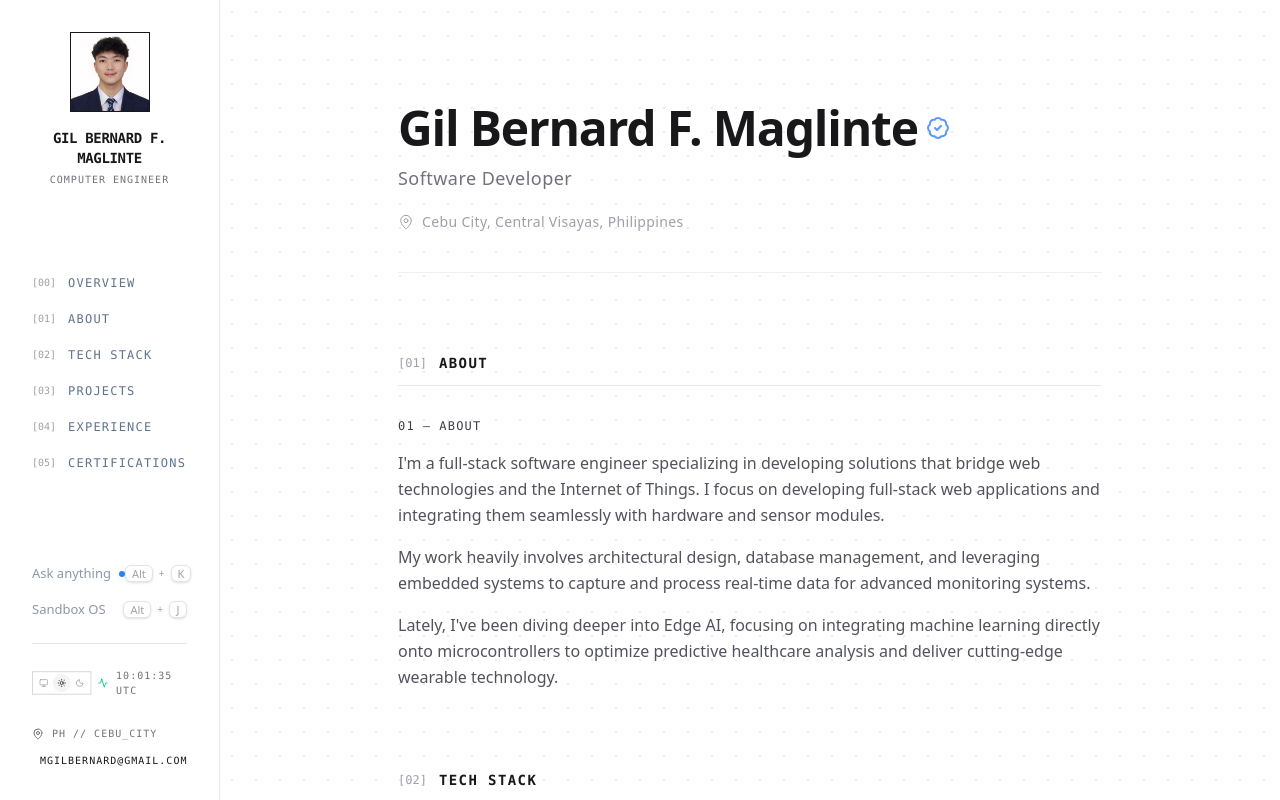
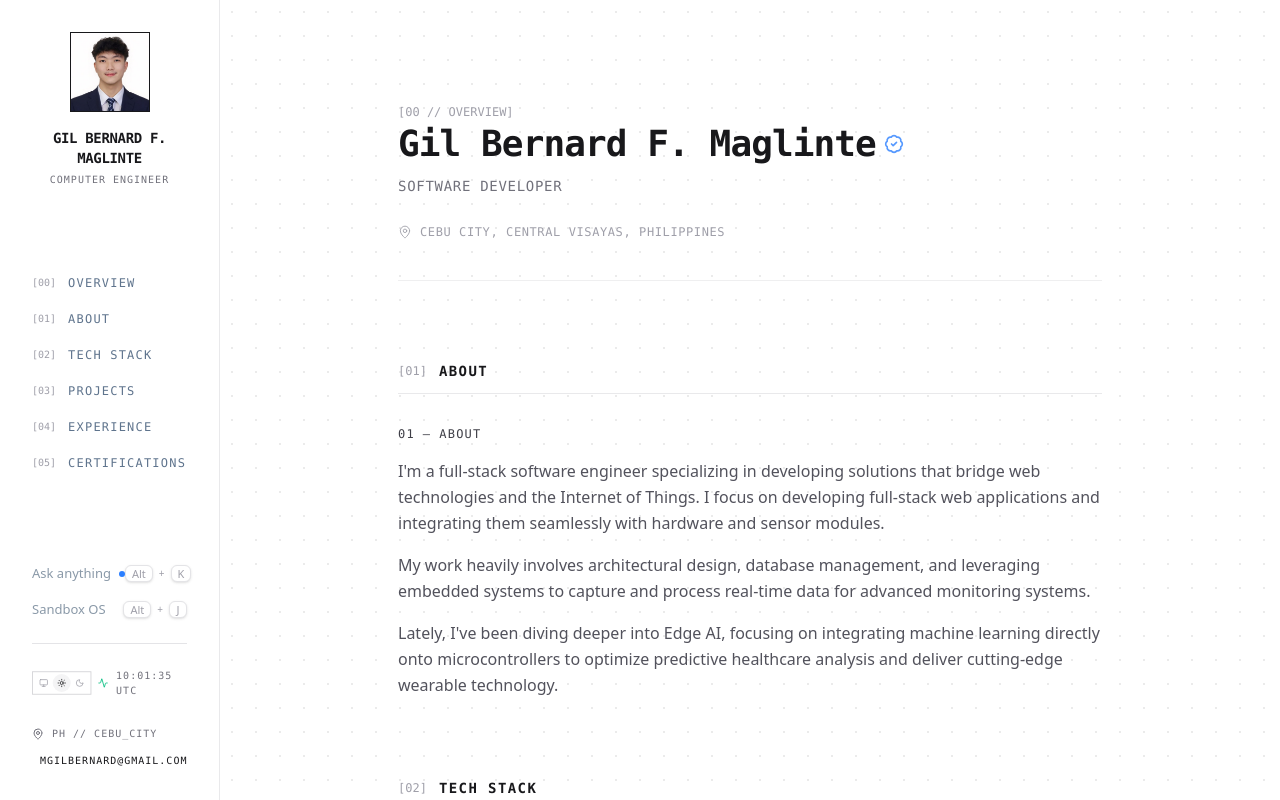
Before and after one commit to Berot1/Portfolio_v2, a Next.js app: page / in a window 1280 px wide. Built offline with nearby package versions, Linux system fonts and the light colour scheme.

Commit message:
Update Hero.tsx

```diff
--- a/src/components/sections/Hero.tsx
+++ b/src/components/sections/Hero.tsx
@@ -25,7 +25,6 @@ export default function Hero() {
       className="relative flex flex-col sm:flex-row items-center sm:items-start justify-between gap-8 pb-10 border-b border-zinc-200/60 dark:border-white/5 w-full"
     >
       <div className="flex flex-col sm:flex-row items-center sm:items-start gap-8 flex-1">
-
         {/* Profile Image - Hidden on Desktop (md), visible on Mobile */}
         <div className="shrink-0 md:hidden">
           <div className="relative w-32 h-32 overflow-hidden bg-zinc-50 dark:bg-zinc-950 flex items-center justify-center rounded-full border border-zinc-200 dark:border-zinc-800">
@@ -40,11 +39,12 @@ export default function Hero() {
         </div>
 
         {/* Hero Content */}
-        <div className="w-full text-center sm:text-left mt-2">
+        <div className="w-full text-center sm:text-left mt-2 font-mono">
           <div className="space-y-1.5">
-            <h1 className="text-3xl md:text-5xl font-semibold tracking-tight text-zinc-900 dark:text-zinc-50 flex items-center justify-center sm:justify-start gap-2 mb-3">
+            <div className="text-xs text-zinc-400 dark:text-zinc-500 mb-1">[00 // OVERVIEW]</div>
+            <h1 className="text-2xl md:text-4xl font-semibold tracking-tight text-zinc-900 dark:text-zinc-50 flex items-center justify-center sm:justify-start gap-2 mb-3">
               {personalInfo.name}
-              <BadgeCheck className="w-6 h-6 text-blue-500/80 shrink-0" strokeWidth={2} />
+              <BadgeCheck className="w-5 h-5 text-blue-500/80 shrink-0" strokeWidth={2} />
             </h1>
 
             <div className="h-8 overflow-hidden">
@@ -55,14 +55,15 @@ export default function Hero() {
                   animate={{ opacity: 1, y: 0 }}
                   exit={{ opacity: 0, y: -10 }}
                   transition={{ duration: 0.4, ease: "easeInOut" }}
-                  className="text-base md:text-lg text-zinc-500 dark:text-zinc-400 font-light tracking-wide"
+                  className="text-xs md:text-sm text-zinc-500 dark:text-zinc-400 tracking-wider uppercase"
                 >
                   {roles[index]}
                 </motion.p>
               </AnimatePresence>
             </div>
-            <div className="flex items-center justify-center sm:justify-start gap-2 text-sm text-zinc-400 dark:text-zinc-500 font-medium tracking-wide mt-4">
-              <MapPin className="w-4 h-4" strokeWidth={1.5} />
+
+            <div className="flex items-center justify-center sm:justify-start gap-2 text-xs text-zinc-400 dark:text-zinc-500 tracking-wider mt-4 uppercase">
+              <MapPin className="w-3.5 h-3.5" strokeWidth={1.5} />
               {personalInfo.location}
             </div>
           </div>
```
